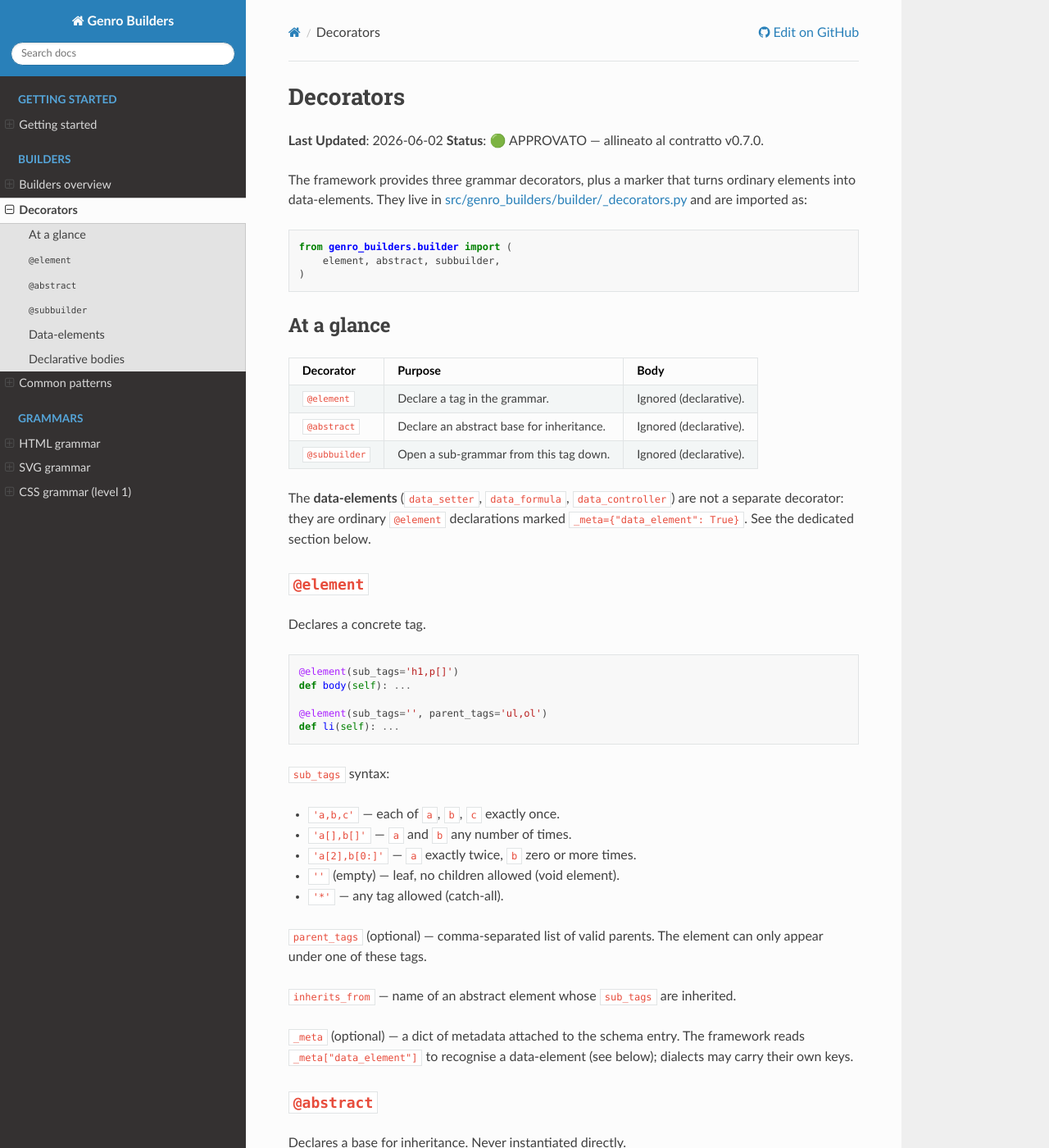
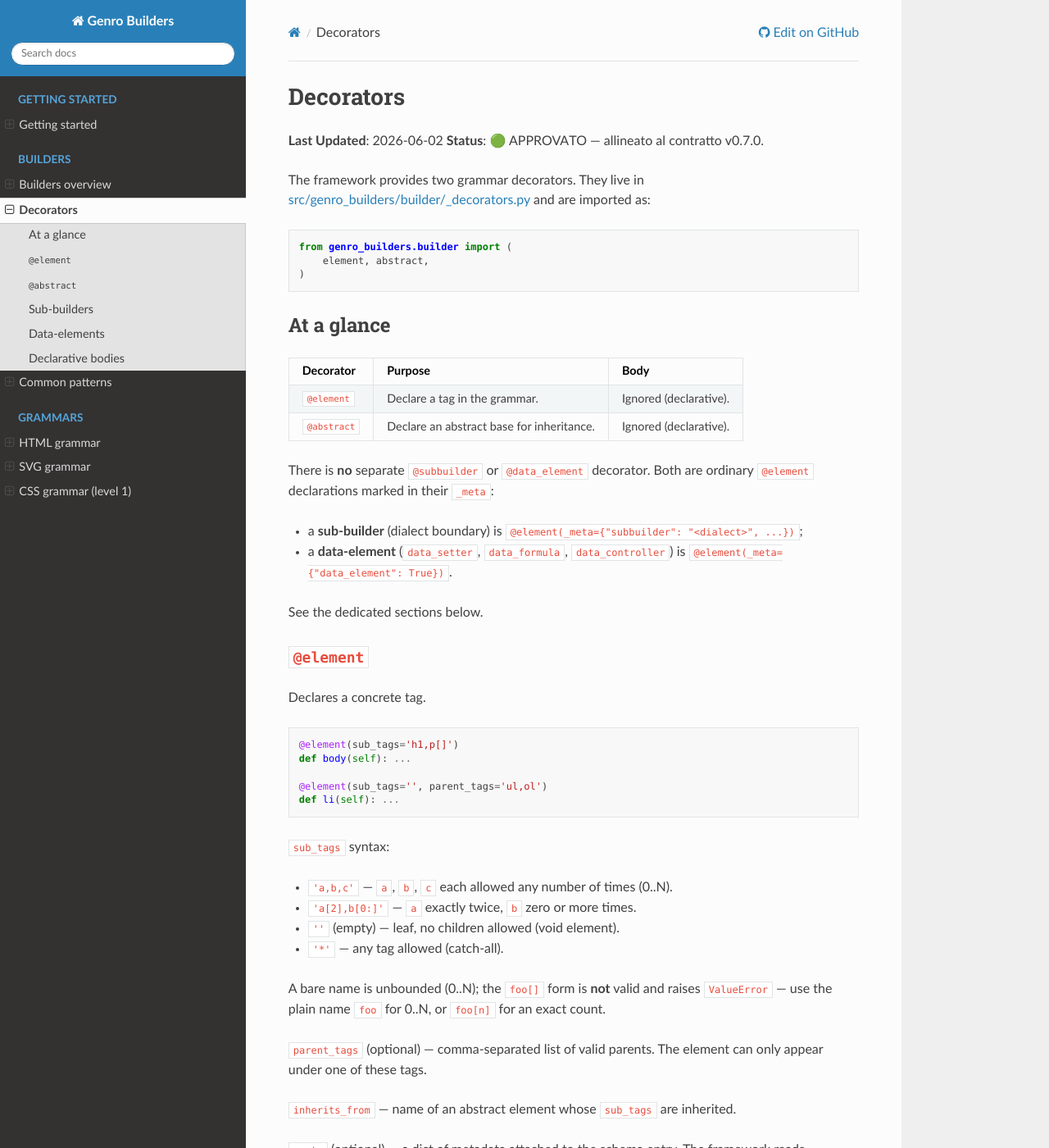
Before and after one commit to genropy/genro-builders, a Sphinx documentation site: the page built from docs/builders/decorators.md, in a window 1280 px wide and 1400 px high. Shown: the whole window at 82% size. Built offline with Sphinx 7.4.7 and the Read the Docs theme 3.1.0, drawn with Linux system fonts in a browser that asks for light colours; some of the changed text lies outside the part shown.

````diff
--- a/docs/builders/decorators.md
+++ b/docs/builders/decorators.md
@@ -3,28 +3,32 @@
 **Last Updated**: 2026-06-02
 **Status**: 🟢 APPROVATO — allineato al contratto v0.7.0.
 
-The framework provides three grammar decorators, plus a marker that
-turns ordinary elements into data-elements. They live in
+The framework provides two grammar decorators. They live in
 [src/genro_builders/builder/_decorators.py](../../src/genro_builders/builder/_decorators.py)
 and are imported as:
 
 ```python
 from genro_builders.builder import (
-    element, abstract, subbuilder,
+    element, abstract,
 )
 ```
 
 ## At a glance
 
-| Decorator | Purpose | Body |
-|-----------|---------|------|
-| `@element` | Declare a tag in the grammar. | Ignored (declarative). |
-| `@abstract` | Declare an abstract base for inheritance. | Ignored (declarative). |
-| `@subbuilder` | Open a sub-grammar from this tag down. | Ignored (declarative). |
+| Decorator   | Purpose                                    | Body                  |
+|-------------|--------------------------------------------|-----------------------|
+| `@element`  | Declare a tag in the grammar.              | Ignored (declarative).|
+| `@abstract` | Declare an abstract base for inheritance.  | Ignored (declarative).|
 
-The **data-elements** (`data_setter`, `data_formula`, `data_controller`)
-are not a separate decorator: they are ordinary `@element` declarations
-marked `_meta={"data_element": True}`. See the dedicated section below.
+There is **no** separate `@subbuilder` or `@data_element` decorator.
+Both are ordinary `@element` declarations marked in their `_meta`:
+
+- a **sub-builder** (dialect boundary) is
+  `@element(_meta={"subbuilder": "<dialect>", ...})`;
+- a **data-element** (`data_setter`, `data_formula`, `data_controller`)
+  is `@element(_meta={"data_element": True})`.
+
+See the dedicated sections below.
 
 ## `@element`
 
@@ -40,11 +44,14 @@ def li(self): ...
 
 `sub_tags` syntax:
 
-- `'a,b,c'` — each of `a`, `b`, `c` exactly once.
-- `'a[],b[]'` — `a` and `b` any number of times.
+- `'a,b,c'` — `a`, `b`, `c` each allowed any number of times (0..N).
 - `'a[2],b[0:]'` — `a` exactly twice, `b` zero or more times.
 - `''` (empty) — leaf, no children allowed (void element).
 - `'*'` — any tag allowed (catch-all).
+
+A bare name is unbounded (0..N); the `foo[]` form is **not** valid and
+raises `ValueError` — use the plain name `foo` for 0..N, or `foo[n]`
+for an exact count.
 
 `parent_tags` (optional) — comma-separated list of valid parents.
 The element can only appear under one of these tags.
@@ -79,24 +86,26 @@ typos in comma-separated lists like `'phrasing,flow'`), a
 mistakes immediately instead of producing elements with silently
 missing `sub_tags`.
 
-## `@subbuilder`
+## Sub-builders
 
-Marks a tag as the entry point for a different grammar.
+A tag that opens a different grammar is an ordinary `@element` marked
+`_meta={"subbuilder": "<dialect>"}` — there is no `@subbuilder`
+decorator:
 
 ```python
-class HtmlBuilder(BagBuilderBase):
+class Html5Extensions:
 
-    @subbuilder(SvgBuilder)
+    @element(_meta={"subbuilder": "svg"})
     def svg(self): ...
 ```
 
-From `<svg>` down, the active builder becomes `SvgBuilder`. The
+From `<svg>` down, the active builder becomes the `svg` dialect. The
 sub-builder governs its own `sub_tags`; the host only declares
-`parent_tags` (where the sub-builder may appear). At render time
-the polymorphic dispatch picks the sub-builder's `renderer_<mode>`
-(see contract `BLD.3` / `HND.3`); the host can wrap the foreign
-fragment in a dialect-specific envelope via `wrapper_<sub_name>`
-(e.g. SVG hosting HTML in `<foreignObject xmlns="...">`).
+`parent_tags` (where the sub-builder may appear). At render time the
+polymorphic dispatch picks the sub-builder's `renderer_<mode>` (see
+contract `BLD.3` / `HND.3`); the boundary node may carry a
+`render_tag`/`render_attributes` envelope in its `_meta` (e.g. SVG
+hosting HTML in `<foreignObject xmlns="...">`).
 
 ## Data-elements
 
@@ -172,9 +181,10 @@ the positional args onto the field names, and flags the node
 
 ## Declarative bodies
 
-All three decorators are **declarative**: the framework only reads the
+Both decorators are **declarative**: the framework only reads the
 signature and metadata, the function body is discarded. For
-`@element`/`@abstract`/`@subbuilder`, a non-empty body emits a warning
-at class definition time — use `...` (ellipsis) as the body to
-suppress it. The data-elements, being `@element`, follow the same rule;
-their behaviour lives in the handler's compute pass, not in the body.
+`@element`/`@abstract`, a non-empty body emits a warning at class
+definition time — use `...` (ellipsis) as the body to suppress it.
+The data-elements and sub-builders, being `@element`, follow the same
+rule; their behaviour lives in the handler's compute pass / the
+sub-builder dispatch, not in the body.
````
Also changed, not shown: docs/builders/patterns.md (+2 -2 lines), docs/getting-started.md (+1 -1 lines), docs/grammars/css.md (+11 -9 lines), docs/grammars/html.md (+2 -2 lines), roadmap/documentation-guide.md (+2 -2 lines), src/genro_builders/contrib/html/examples/03_subbuilders/03_subbuilders.html (+15 -6 lines), 6 other files.
